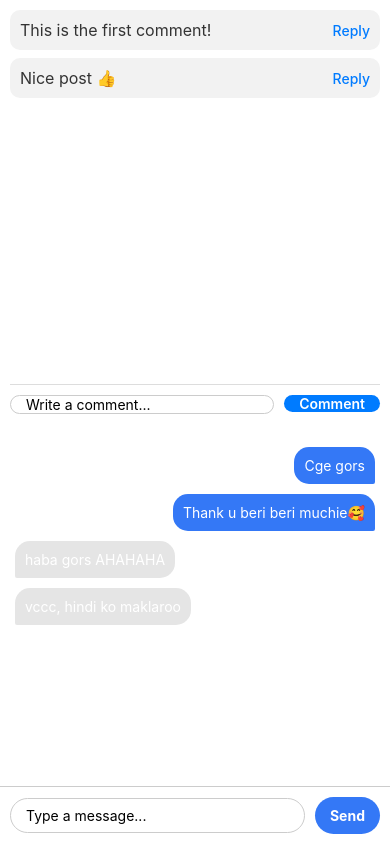
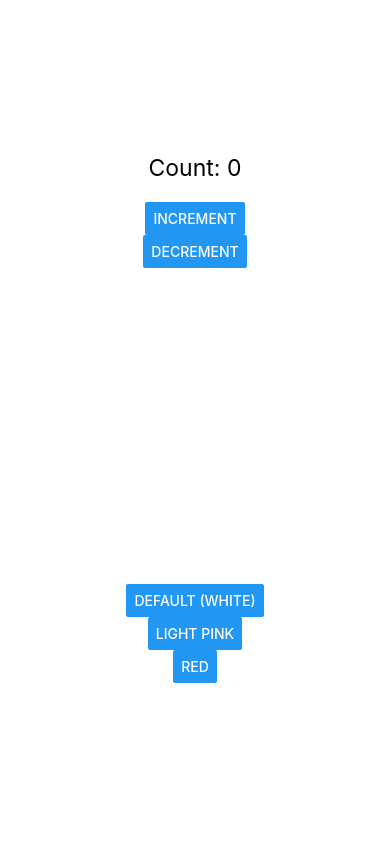
Before and after one commit to EstefanieCCastro/FO4_Estefanie_Castro_IT_Elect1, a React Native app: screen / in a window 390 px wide. Built offline with nearby package versions, Linux system fonts and the light colour scheme.

Commit message:
changes in app.js

```diff
--- a/App.js
+++ b/App.js
@@ -1,5 +1,3 @@
-
-/*/ App.js
 import React from 'react';
 import { SafeAreaView } from 'react-native';
 import CounterApp from './CounterApp';
@@ -14,9 +12,9 @@ const App = () => {
     );
 };
 
-export default App;*/
+export default App;
 
-import React from 'react';
+/*import React from 'react';
 import { SafeAreaView } from 'react-native';
 import ChatScreen from './ChatScreen';
 import CommentSection from './CommentSection'
@@ -32,4 +30,4 @@ const App = () => {
   );
 };
 
-export default App;
+export default App;*/
--- a/CounterApp.js
+++ b/CounterApp.js
@@ -21,7 +21,7 @@ const styles = StyleSheet.create({
         alignItems: 'center',
     },
     counterText: {
-        fontSize: 24,
+        fontSize: 23,
         marginBottom: 20,
     },
 });
```
